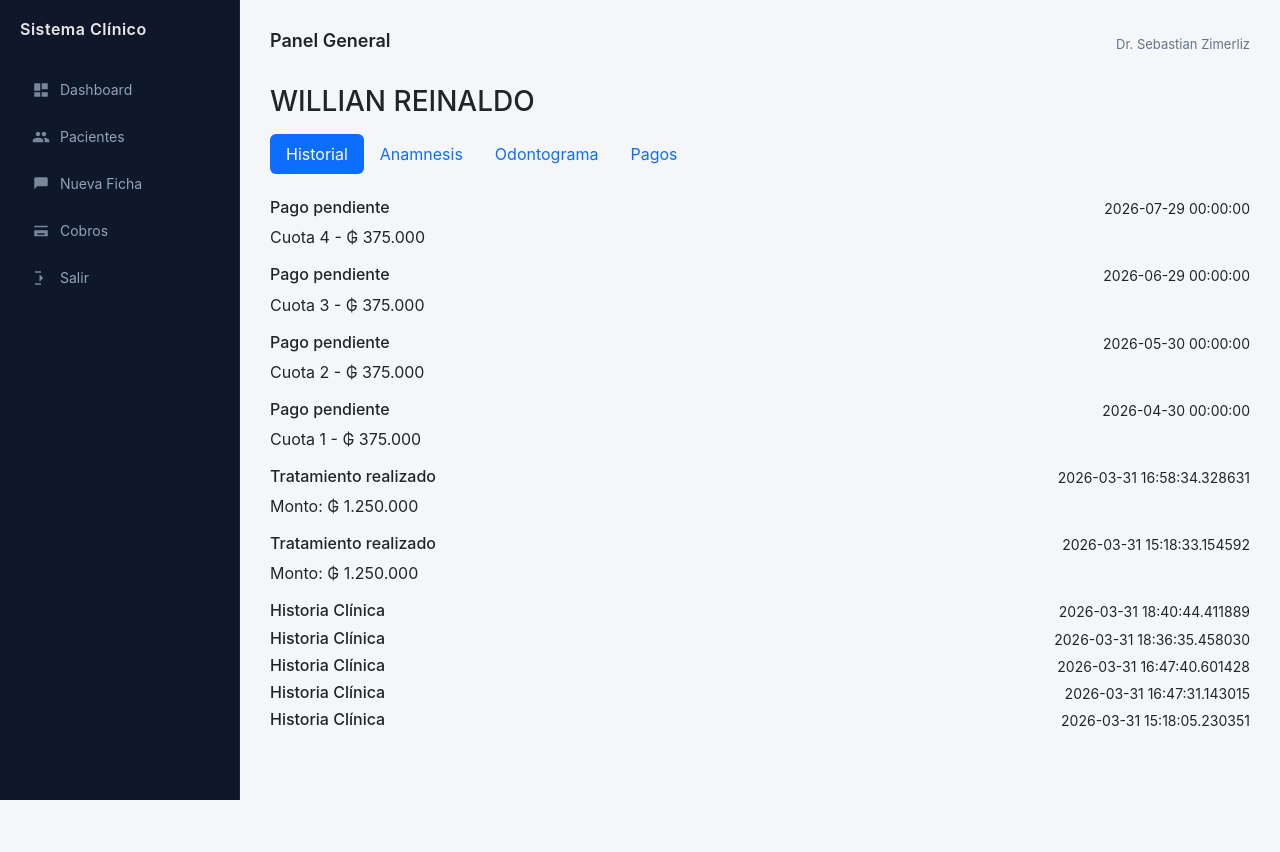
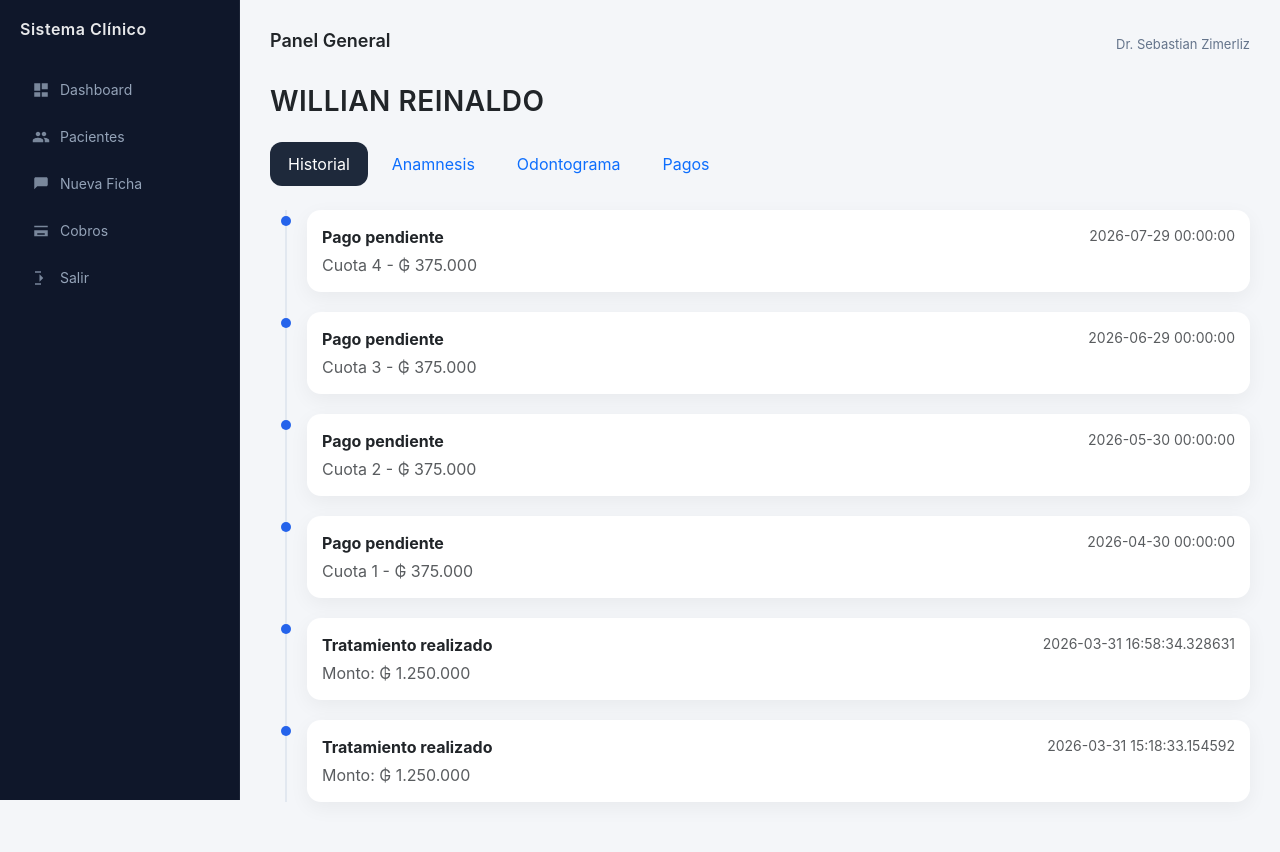
Before and after one commit to warce96/odonto, a Flask app: page /historial/1 in a window 1280 px wide. Before the commit the page ends 800 px from the top, so only its background shows below. Run offline with Flask 3, Linux system fonts and the light colour scheme; a user stored in the database is signed in; data comes from the database, SQL or seed files in the repository; parts of the project's set-up code (start-up, migrations or seed data) failed here and were passed over.

Commit message:
Update historial.html

```diff
--- a/clinica_odon/templates/historial.html
+++ b/clinica_odon/templates/historial.html
@@ -1,7 +1,105 @@
 {% extends "base.html" %}
 {% block content %}
 
-<h3 class="mb-3 titulo-cliente">{{ cliente.nombre }}</h3>
+<style>
+
+/* ===== HEADER ===== */
+.titulo-cliente{
+    font-weight: 600;
+    letter-spacing: 0.5px;
+}
+
+/* ===== TABS ===== */
+.nav-pills .nav-link {
+    border-radius: 12px;
+    margin-right: 6px;
+    padding: 10px 18px;
+}
+
+.nav-pills .nav-link.active {
+    background: #1e293b;
+}
+
+/* ===== TIMELINE ===== */
+.timeline {
+    border-left: 2px solid #e2e8f0;
+    margin-left: 15px;
+    padding-left: 20px;
+}
+
+.timeline-item {
+    margin-bottom: 20px;
+    position: relative;
+}
+
+.timeline-item::before{
+    content: '';
+    position: absolute;
+    left: -26px;
+    top: 6px;
+    width: 10px;
+    height: 10px;
+    background: #2563eb;
+    border-radius: 50%;
+}
+
+.timeline-content {
+    background: white;
+    padding: 15px;
+    border-radius: 14px;
+    box-shadow: 0px 6px 20px rgba(0,0,0,0.05);
+}
+
+/* ===== ANAMNESIS ===== */
+.label-form{
+    font-size: 13px;
+    color: #64748b;
+    margin-bottom: 4px;
+}
+
+textarea{
+    border-radius: 10px !important;
+}
+
+/* ===== ODONTOGRAMA ===== */
+.fila-dientes{
+    display: flex;
+    justify-content: center;
+    gap: 8px;
+    margin-bottom: 12px;
+}
+
+.diente{
+    width: 42px;
+    height: 52px;
+    border-radius: 10px;
+    background: #e2e8f0;
+    display: flex;
+    align-items: center;
+    justify-content: center;
+    font-size: 13px;
+    cursor: pointer;
+    transition: 0.2s;
+}
+
+.diente:hover{
+    transform: scale(1.1);
+}
+
+/* Estados clínicos */
+.diente.ok { background: #22c55e; color:white; }
+.diente.caries { background: #ef4444; color:white; }
+.diente.endodoncia { background: #f59e0b; color:white; }
+.diente.extraido { background: #334155; color:white; }
+
+/* ===== CARD ===== */
+.card{
+    border-radius: 16px;
+}
+
+</style>
+
+<h3 class="mb-4 titulo-cliente">{{ cliente.nombre }}</h3>
 
 <ul class="nav nav-pills mb-4">
 <li class="nav-item"><button class="nav-link active" data-bs-toggle="tab" data-bs-target="#historial">Historial</button></li>
@@ -20,49 +118,53 @@
 {% for e in eventos %}
 <div class="timeline-item">
 <div class="timeline-content">
-<div class="d-flex justify-content-between">
-<h6>{{ e.titulo }}</h6>
-<small>{{ e.fecha }}</small>
-</div>
-<p>{{ e.descripcion }}</p>
-</div>
-</div>
-{% endfor %}
 
-{% for ev in eventos_expandibles %}
-<div class="timeline-item">
-<div class="timeline-content" onclick="toggleDetalle({{ loop.index }})">
-
-<div class="d-flex justify-content-between">
-<h6>Historia Clínica</h6>
-<small>{{ ev.fecha }}</small>
+<div class="d-flex justify-content-between mb-1">
+<strong>{{ e.titulo }}</strong>
+<small class="text-muted">{{ e.fecha }}</small>
 </div>
 
-<div id="detalle{{ loop.index }}" style="display:none;">
-<hr>
-<p><b>Enfermedades:</b> {{ ev.detalle.enfermedades }}</p>
-<p><b>Alergias:</b> {{ ev.detalle.alergias }}</p>
-<p><b>Medicamentos:</b> {{ ev.detalle.medicamentos }}</p>
-<p><b>Observaciones:</b> {{ ev.detalle.observaciones }}</p>
-</div>
+<p class="mb-0 text-muted">{{ e.descripcion }}</p>
 
 </div>
 </div>
 {% endfor %}
 
 </div>
+
 </div>
 
 <!-- ================= ANAMNESIS ================= -->
 <div class="tab-pane fade" id="anamnesis">
 <div class="card p-4">
 
-<textarea id="enfermedades" class="form-control mb-2">{{ anamnesis.enfermedades if anamnesis else "" }}</textarea>
-<textarea id="alergias" class="form-control mb-2">{{ anamnesis.alergias if anamnesis else "" }}</textarea>
-<textarea id="medicamentos" class="form-control mb-2">{{ anamnesis.medicamentos if anamnesis else "" }}</textarea>
-<textarea id="observaciones" class="form-control mb-2">{{ anamnesis.observaciones if anamnesis else "" }}</textarea>
+<div class="row">
 
-<button class="btn btn-success w-100" onclick="guardarClinico()">Guardar</button>
+<div class="col-md-6">
+<div class="label-form">Enfermedades</div>
+<textarea id="enfermedades" class="form-control">{{ anamnesis.enfermedades if anamnesis else "" }}</textarea>
+</div>
+
+<div class="col-md-6">
+<div class="label-form">Alergias</div>
+<textarea id="alergias" class="form-control">{{ anamnesis.alergias if anamnesis else "" }}</textarea>
+</div>
+
+<div class="col-md-6 mt-3">
+<div class="label-form">Medicamentos</div>
+<textarea id="medicamentos" class="form-control">{{ anamnesis.medicamentos if anamnesis else "" }}</textarea>
+</div>
+
+<div class="col-md-6 mt-3">
+<div class="label-form">Observaciones</div>
+<textarea id="observaciones" class="form-control">{{ anamnesis.observaciones if anamnesis else "" }}</textarea>
+</div>
+
+</div>
+
+<button class="btn btn-dark mt-4 w-100" onclick="guardarClinico()">
+Guardar Historia Clínica
+</button>
 
 </div>
 </div>
@@ -72,9 +174,13 @@
 
 <div class="card p-4 text-center">
 
+<h6 class="mb-3 text-muted">Odontograma Clínico</h6>
+
 <div class="fila-dientes">
 {% for d in [18,17,16,15,14,13,12,11,21,22,23,24,25,26,27,28] %}
-<div class="diente" data-id="{{ d }}" onclick="seleccionarDiente(this)">{{ d }}</div>
+<div class="diente" data-id="{{ d }}" onclick="seleccionarDiente(this)">
+{{ d }}
+</div>
 {% endfor %}
 </div>
 
@@ -82,11 +188,15 @@
 
 <div class="fila-dientes">
 {% for d in [48,47,46,45,44,43,42,41,31,32,33,34,35,36,37,38] %}
-<div class="diente" data-id="{{ d }}" onclick="seleccionarDiente(this)">{{ d }}</div>
+<div class="diente" data-id="{{ d }}" onclick="seleccionarDiente(this)">
+{{ d }}
+</div>
 {% endfor %}
 </div>
 
-<button class="btn btn-success mt-3 w-100" onclick="guardarOdontograma()">Guardar</button>
+<button class="btn btn-dark mt-3 w-100" onclick="guardarOdontograma()">
+Guardar Odontograma
+</button>
 
 </div>
 </div>
@@ -95,13 +205,13 @@
 <div class="tab-pane fade" id="pagos">
 <div class="card p-3">
 
-<table class="table">
+<table class="table align-middle">
+
 <tr>
 <th>Cuota</th>
 <th>Monto</th>
 <th>Fecha</th>
 <th>Estado</th>
-<th>Acción</th>
 </tr>
 
 {% for c in cuotas %}
@@ -118,14 +228,6 @@
 {% endif %}
 </td>
 
-<td>
-{% if c.estado != "PAGADO" %}
-<a href="/pagar_cuota/{{ c.id }}" class="btn btn-sm btn-success">
-Marcar pagado
-</a>
-{% endif %}
-</td>
-
 </tr>
 {% endfor %}
 
@@ -138,13 +240,7 @@ Marcar pagado
 
 <script>
 
-// DETALLE
-function toggleDetalle(id){
-    let el = document.getElementById("detalle"+id)
-    el.style.display = el.style.display === "none" ? "block" : "none"
-}
-
-// ✅ GUARDAR SOLO ANAMNESIS
+// GUARDAR ANAMNESIS
 function guardarClinico(){
     fetch("/guardar_clinico/{{ cliente.id }}",{
         method:"POST",
@@ -155,8 +251,7 @@ function guardarClinico(){
             medicamentos: medicamentos.value,
             observaciones: observaciones.value
         })
-    })
-    .then(()=> alert("Guardado correctamente"))
+    }).then(()=> alert("Guardado correctamente"))
 }
 
 // ODONTOGRAMA
@@ -176,14 +271,12 @@ function seleccionarDiente(el){
     dientes[id]=next
 }
 
-// ✅ GUARDAR SOLO ODONTOGRAMA
 function guardarOdontograma(){
     fetch("/guardar_odontograma/{{ cliente.id }}",{
         method:"POST",
         headers:{ "Content-Type":"application/json" },
         body: JSON.stringify(dientes)
-    })
-    .then(()=> alert("Odontograma guardado"))
+    }).then(()=> alert("Odontograma guardado"))
 }
 
 </script>
```
